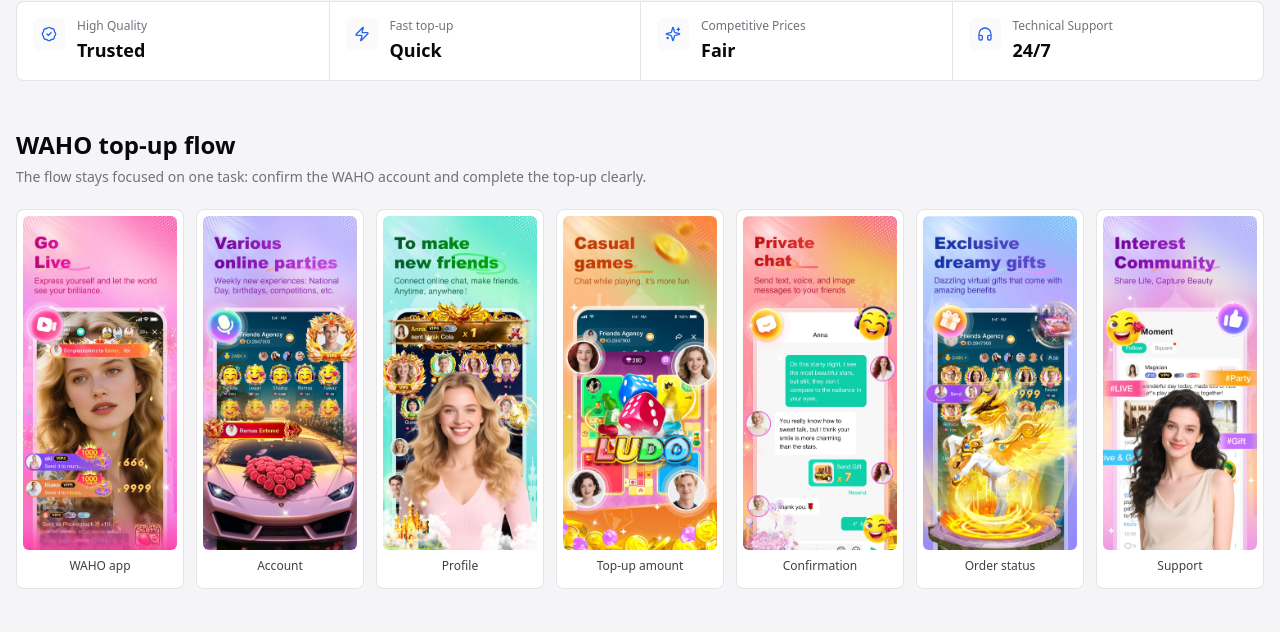
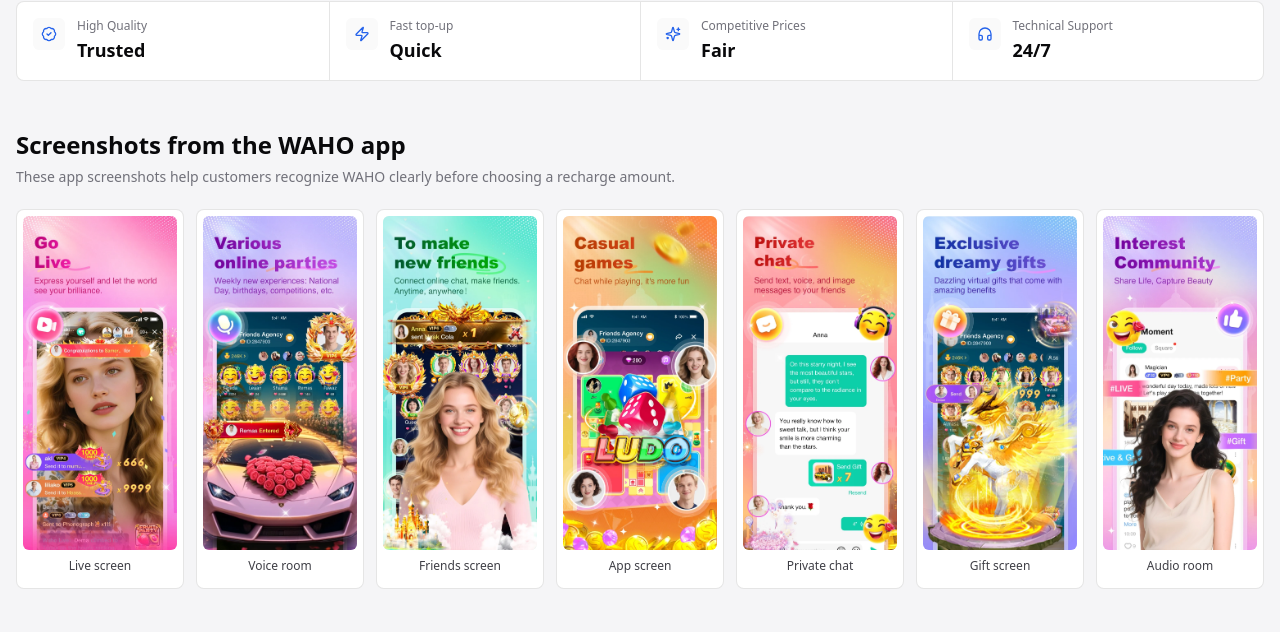
Before and after one commit to Opznirakees/alwasl-digital, a Next.js app: page / in a window 1280 px wide. Shown: the part 1475-2107 px from the top of the page. Built offline with nearby package versions, Linux system fonts and the light colour scheme; no server answers; the database is empty.

Commit message:
Fix WAHO screenshot showcase copy

```diff
--- a/src/app/page.tsx
+++ b/src/app/page.tsx
@@ -6,7 +6,7 @@
 import { useApp } from '@/contexts/AppContext';
 import { Header } from '@/components/layout/Header';
 import { HeroBanner } from '@/components/home/HeroBanner';
-import { wahoShowcaseImages } from '@/data/waho-images';
+import { wahoShowcaseImages, wahoShowcaseIntro } from '@/data/waho-images';
 import type { Game } from '@/types';
 import {
   ArrowRight,
@@ -135,32 +135,29 @@
 
         <section className="space-y-5">
           <div className="max-w-2xl">
-            <h2 className="text-2xl font-semibold text-zinc-950">
-              {t('WAHO top-up flow', 'مسار شحن WAHO', 'WAHO 充值流程')}
+            <h2 className="text-2xl font-semibold text-zinc-950 dark:text-white">
+              {t(wahoShowcaseIntro.title.en, wahoShowcaseIntro.title.ar, wahoShowcaseIntro.title.zh)}
             </h2>
-            <p className="mt-1 text-sm leading-6 text-zinc-500">
-              {t(
-                'The flow stays focused on one task: confirm the WAHO account and complete the top-up clearly.',
-                'يبقى المسار مركزاً على مهمة واحدة: تأكيد حساب WAHO وإكمال الشحن بوضوح.',
-                '流程专注于一件事：确认 WAHO 账号并清晰完成充值。'
-              )}
+            <p className="mt-1 text-sm leading-6 text-zinc-500 dark:text-zinc-400">
+              {t(wahoShowcaseIntro.body.en, wahoShowcaseIntro.body.ar, wahoShowcaseIntro.body.zh)}
             </p>
           </div>
 
           <div className="-mx-4 overflow-x-auto px-4 pb-2 md:mx-0 md:overflow-visible md:px-0">
             <div className="grid auto-cols-[148px] grid-flow-col gap-3 md:grid-flow-row md:grid-cols-7 md:auto-cols-auto">
               {wahoShowcaseImages.map((item) => (
-                <article key={item.src} className="rounded-lg border border-black/10 bg-white p-1.5">
-                  <div className="relative aspect-[750/1624] overflow-hidden rounded-md bg-zinc-100">
+                <article key={item.src} className="rounded-lg border border-black/10 bg-white p-1.5 dark:border-white/10 dark:bg-zinc-900">
+                  <div className="relative aspect-[750/1624] overflow-hidden rounded-md bg-zinc-100 dark:bg-zinc-950">
                     <Image
                       src={item.src}
                       alt={t(`WAHO ${item.label.en}`, `WAHO ${item.label.ar}`, `WAHO ${item.label.zh}`)}
                       fill
                       className="object-cover"
                       sizes="(min-width: 768px) 14vw, 148px"
+                      quality={90}
                     />
                   </div>
-                  <p className="truncate px-1.5 py-2 text-center text-xs font-medium text-zinc-700">
+                  <p className="truncate px-1.5 py-2 text-center text-xs font-medium text-zinc-700 dark:text-zinc-300">
                     {t(item.label.en, item.label.ar, item.label.zh)}
                   </p>
                 </article>
--- a/src/components/home/HeroBanner.tsx
+++ b/src/components/home/HeroBanner.tsx
@@ -23,17 +23,17 @@
   {
     src: wahoScreenshots.onlineParties,
     alt: {
-      en: 'WAHO account screenshot',
-      ar: 'لقطة شاشة لحساب WAHO',
-      zh: 'WAHO 账号截图',
+      en: 'WAHO voice room screenshot',
+      ar: 'لقطة شاشة لغرفة صوتية في WAHO',
+      zh: 'WAHO 语音房间截图',
     },
   },
   {
     src: wahoScreenshots.casualGames,
     alt: {
-      en: 'WAHO top-up amount screenshot',
-      ar: 'لقطة شاشة لمبلغ شحن WAHO',
-      zh: 'WAHO 充值金额截图',
+      en: 'WAHO app screenshot',
+      ar: 'لقطة شاشة من تطبيق WAHO',
+      zh: 'WAHO 应用截图',
     },
   },
 ];
--- a/src/data/waho-images.ts
+++ b/src/data/waho-images.ts
@@ -8,33 +8,46 @@
   audioRoom: '/waho/audio-room.webp',
 } as const;
 
+export const wahoShowcaseIntro = {
+  title: {
+    en: 'Screenshots from the WAHO app',
+    ar: 'لقطات من تطبيق WAHO',
+    zh: 'WAHO 应用截图',
+  },
+  body: {
+    en: 'These app screenshots help customers recognize WAHO clearly before choosing a recharge amount.',
+    ar: 'هذه الصور للتعرّف على التطبيق: يمكن للعملاء تمييز WAHO بوضوح قبل اختيار مبلغ الشحن.',
+    zh: '这些图片用于识别应用：客户可清楚确认 WAHO，然后选择充值金额。',
+  },
+} as const;
+
 export const wahoShowcaseImages = [
   {
     src: wahoScreenshots.liveStream,
-    label: { en: 'WAHO app', ar: 'تطبيق WAHO', zh: 'WAHO 应用' },
+    label: { en: 'Live screen', ar: 'شاشة البث', zh: '直播界面' },
   },
   {
     src: wahoScreenshots.onlineParties,
-    label: { en: 'Account', ar: 'الحساب', zh: '账号' },
+    label: { en: 'Voice room', ar: 'غرفة صوتية', zh: '语音房间' },
   },
   {
     src: wahoScreenshots.friends,
-    label: { en: 'Profile', ar: 'الملف', zh: '资料' },
+    label: { en: 'Friends screen', ar: 'شاشة الأصدقاء', zh: '好友界面' },
   },
   {
     src: wahoScreenshots.casualGames,
-    label: { en: 'Top-up amount', ar: 'مبلغ الشحن', zh: '充值金额' },
+    label: { en: 'App screen', ar: 'شاشة التطبيق', zh: '应用界面' },
   },
   {
     src: wahoScreenshots.privateChat,
-    label: { en: 'Confirmation', ar: 'التأكيد', zh: '确认' },
+    label: { en: 'Private chat', ar: 'محادثة خاصة', zh: '私聊界面' },
   },
   {
     src: wahoScreenshots.partyRoom,
-    label: { en: 'Order status', ar: 'حالة الطلب', zh: '订单状态' },
+    label: { en: 'Gift screen', ar: 'شاشة الهدايا', zh: '礼物界面' },
   },
   {
     src: wahoScreenshots.audioRoom,
-    label: { en: 'Support', ar: 'الدعم', zh: '支持' },
+    label: { en: 'Audio room', ar: 'غرفة صوتية', zh: '语音房间' },
   },
 ] as const;
```
Also changed, not shown: 1 other file (tests, documents, lock files or other folders).
